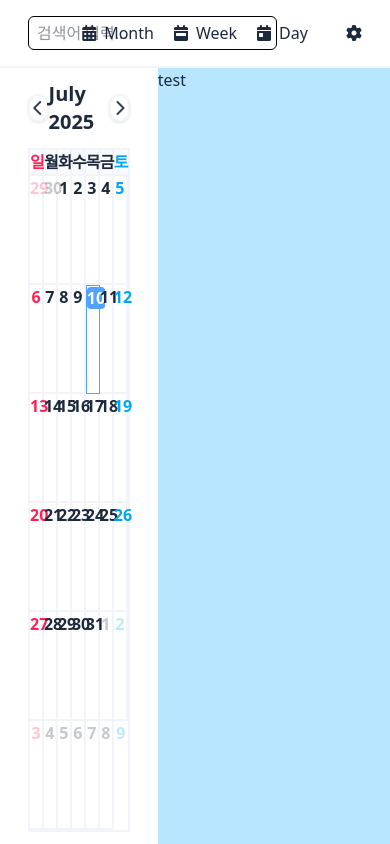
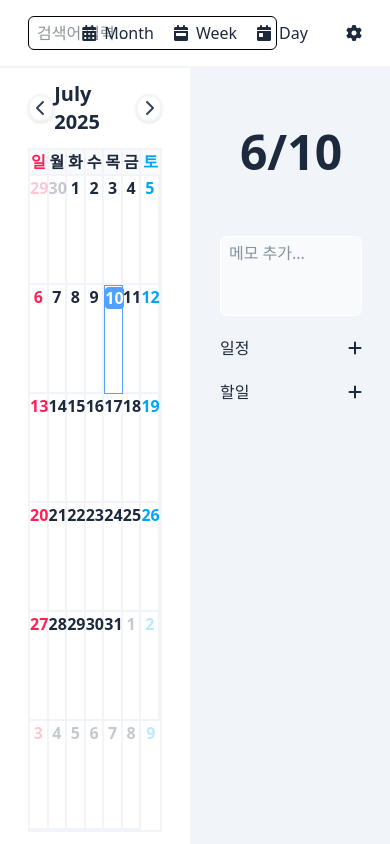
Before and after one commit to Alchernix/schedule-management-app, a React (Vite) app: page / in a window 390 px wide. Built offline with nearby package versions, Linux system fonts and the light colour scheme.

Commit message:
메모 & 저장 기능 구현

```diff
--- a/package.json
+++ b/package.json
@@ -12,6 +12,7 @@
   "dependencies": {
     "@tailwindcss/vite": "^4.1.11",
     "date-fns": "^4.1.0",
+    "immer": "^10.1.1",
     "react": "^19.1.0",
     "react-dom": "^19.1.0",
     "tailwindcss": "^4.1.11",
--- a/src/App.tsx
+++ b/src/App.tsx
@@ -2,8 +2,10 @@
 import Header from "./components/Header";
 import Calendar from "./components/Calendar";
 import Sidebar from "./components/Sidebar";
+import { useLoadData } from "./store/dailyStore";
 
 function App() {
+  useLoadData();
   return (
     <div className="flex flex-col h-screen w-screen">
       <Header />
@@ -11,7 +13,7 @@ function App() {
         <div className="flex-1">
           <Calendar />
         </div>
-        <div className="w-xs">
+        <div className="w-50 md:w-xs">
           <Sidebar />
         </div>
       </div>
--- a/src/components/Calendar.tsx
+++ b/src/components/Calendar.tsx
@@ -1,6 +1,7 @@
 import {
   startOfMonth,
   startOfWeek,
+  startOfDay,
   addDays,
   isSunday,
   isSaturday,
@@ -10,6 +11,7 @@ import {
   addMonths,
 } from "date-fns";
 import { useCurrentDateStore } from "../store/currentDateStore";
+import { useDailyStore } from "../store/dailyStore";
 
 export default function Calendar() {
   return (
@@ -66,7 +68,8 @@ function CalendarDays() {
 }
 
 function CalendarCells() {
-  const currentDate = useCurrentDateStore.use.currentDate();
+  const currentDate = startOfDay(useCurrentDateStore.use.currentDate());
+  const dailyEntries = useDailyStore.use.entries();
   const onChangeDate = useCurrentDateStore.use.handleChangeDate();
   const today = new Date();
   const calendarCells: Date[] = [];
@@ -78,7 +81,12 @@ function CalendarCells() {
   return (
     <div className="flex-1 grid grid-cols-7 text-center w-full divide-x-2 divide-y-2 divide-slate-100">
       {calendarCells.map((date) => {
-        let classes = "font-bold hover:bg-blue-50 cursor-pointer";
+        const dailyInfo = dailyEntries[date.toISOString()] ?? {
+          memo: "",
+          schedules: [],
+          todos: [],
+        };
+        let classes = "relative font-bold hover:bg-blue-50 cursor-pointer";
 
         if (isSunday(date)) {
           classes += " text-rose-500";
@@ -108,6 +116,9 @@ function CalendarCells() {
               >
                 {date.getDate()}
               </span>
+              {dailyInfo.memo && (
+                <i className="fa-regular fa-note-sticky absolute bottom-0 right-0 text-slate-400"></i>
+              )}
             </div>
           </div>
         );
--- a/src/components/Sidebar.tsx
+++ b/src/components/Sidebar.tsx
@@ -1,3 +1,79 @@
+import { useRef, useState } from "react";
+import { useCurrentDateStore } from "../store/currentDateStore";
+import { useDailyStore } from "../store/dailyStore";
+import type { DailyData } from "../types/types";
+import { startOfDay } from "date-fns";
+import { addMemo } from "../store/dailyStore";
+
+type SidebarComponentProps = {
+  currentDate: Date;
+  dailyInfo: DailyData;
+};
+
 export default function Sidebar() {
-  return <aside className="bg-sky-200 h-full">test</aside>;
+  const currentDate = startOfDay(useCurrentDateStore.use.currentDate());
+  const dailyEntries = useDailyStore.use.entries();
+  const dailyInfo = dailyEntries[currentDate.toISOString()] ?? {
+    memo: "",
+    schedules: [],
+    todos: [],
+  };
+
+  return (
+    <aside className="flex flex-col h-full border-l-slate-100 border-l-2 px-7 py-5 bg-slate-100 gap-5">
+      <div className="text-5xl font-bold text-center py-10">
+        {currentDate.getMonth()}/{currentDate.getDate()}
+      </div>
+      <Memo currentDate={currentDate} dailyInfo={dailyInfo} />
+      <div>
+        <div className="flex justify-between items-center">
+          <p>일정</p>
+          <i className="fa-solid fa-plus"></i>
+        </div>
+      </div>
+      <div>
+        <div className="flex justify-between items-center">
+          <p>할일</p>
+          <i className="fa-solid fa-plus"></i>
+        </div>
+      </div>
+    </aside>
+  );
 }
+
+function Memo({ currentDate, dailyInfo }: SidebarComponentProps) {
+  const [isEditing, setIsEditing] = useState(false);
+  const memo = useRef<HTMLTextAreaElement>(null);
+
+  function handleAddMemo() {
+    if (memo.current) {
+      addMemo(currentDate, memo.current.value);
+    }
+    setIsEditing(false);
+  }
+
+  let memoContent;
+  if (dailyInfo.memo && !isEditing) {
+    memoContent = (
+      <div className="flex-1" onClick={() => setIsEditing(true)}>
+        {dailyInfo.memo}
+      </div>
+    );
+  } else {
+    memoContent = (
+      <textarea
+        ref={memo}
+        className="flex-1 resize-none"
+        placeholder="메모 추가..."
+        defaultValue={dailyInfo.memo}
+        onBlur={handleAddMemo}
+      />
+    );
+  }
+
+  return (
+    <div className="flex px-2 py-1 bg-slate-50 border border-white rounded-md h-20">
+      {memoContent}
+    </div>
+  );
+}
--- /dev/null
+++ b/src/store/dailyStore.ts
@@ -0,0 +1,44 @@
+import { create } from "zustand";
+import { immer } from "zustand/middleware/immer";
+import type { DailyData } from "../types/types";
+import createSelectors from "./createSelectors";
+import { save, load } from "../utils";
+import { useEffect } from "react";
+
+type DailyStore = {
+  entries: Record<string, DailyData>; // = { [isoDate: string]: DailyData }
+  loadEntries: (entries: Record<string, DailyData>) => void;
+  addMemo: (date: Date, content: string) => void;
+};
+
+const useDailyStoreBase = create<DailyStore>()(
+  immer((set) => ({
+    entries: {},
+    loadEntries: (entries) =>
+      set((state) => {
+        state.entries = entries;
+      }),
+    addMemo: (date, content) =>
+      set((state) => {
+        const dateString = date.toISOString();
+        state.entries[dateString] ||= { memo: "", schedules: [], todos: [] };
+        state.entries[dateString].memo = content;
+      }),
+  }))
+);
+
+export const useDailyStore = createSelectors(useDailyStoreBase);
+
+export function useLoadData() {
+  const loadEntries = useDailyStoreBase((state) => state.loadEntries);
+  useEffect(() => {
+    const entries = JSON.parse(load() || "{}");
+    loadEntries(entries);
+  }, [loadEntries]);
+}
+
+export function addMemo(data: Date, content: string) {
+  const { addMemo } = useDailyStore.getState();
+  addMemo(data, content);
+  save();
+}
--- /dev/null
+++ b/src/types/types.ts
@@ -0,0 +1,20 @@
+export type Schedule = {
+  id: number;
+  title: string;
+  description: string | null;
+  time: Date | null;
+};
+
+export type Todo = {
+  id: number;
+  title: string;
+  description: string | null;
+  time: Date | null;
+  isDone: Date | null;
+};
+
+export type DailyData = {
+  memo: string;
+  schedules: Schedule[];
+  todos: Todo[];
+};
--- /dev/null
+++ b/src/utils.ts
@@ -0,0 +1,11 @@
+import { useDailyStore } from "./store/dailyStore";
+
+export function save() {
+  const { entries } = useDailyStore.getState();
+  const dailyEntries = JSON.stringify(entries);
+  localStorage.setItem("dailyData", dailyEntries);
+}
+
+export function load() {
+  return localStorage.getItem("dailyData");
+}
```
Also changed, not shown: 1 other file (tests, documents, lock files or other folders).
